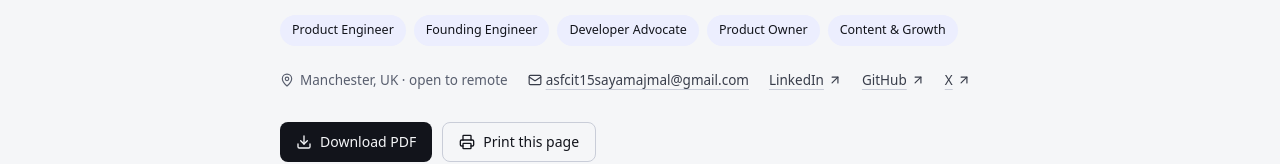
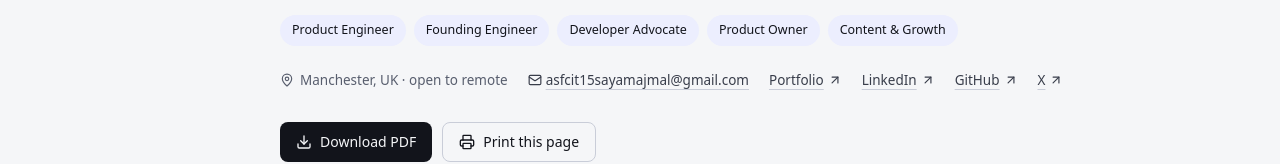
Before and after one commit to SayamDev/cv, a React (Vite) app: page / in a window 1280 px wide. Shown: the part 277-441 px from the top of the page. Built offline with nearby package versions, Linux system fonts and the light colour scheme.

Commit message:
Link the portfolio from the CV

```diff
--- a/public/cv.json
+++ b/public/cv.json
@@ -6,6 +6,10 @@
   "location": "Manchester, UK · open to remote",
   "email": "asfcit15sayamajmal@gmail.com",
   "links": [
+    {
+      "label": "Portfolio",
+      "href": "https://sayamdev.github.io/portfolio/"
+    },
     {
       "label": "LinkedIn",
       "href": "https://linkedin.com/in/sayam-ajmal"
--- a/src/data/cv.ts
+++ b/src/data/cv.ts
@@ -67,6 +67,7 @@ export const cv: CV = {
   location: 'Manchester, UK · open to remote',
   email: 'asfcit15sayamajmal@gmail.com',
   links: [
+    { label: 'Portfolio', href: 'https://sayamdev.github.io/portfolio/' },
     { label: 'LinkedIn', href: 'https://linkedin.com/in/sayam-ajmal' },
     { label: 'GitHub', href: 'https://github.com/SayamDev' },
     { label: 'X', href: 'https://x.com/Sayam_Ajmal' },
```
